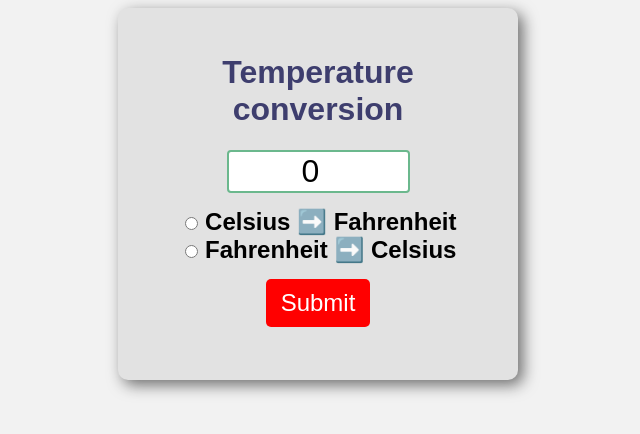
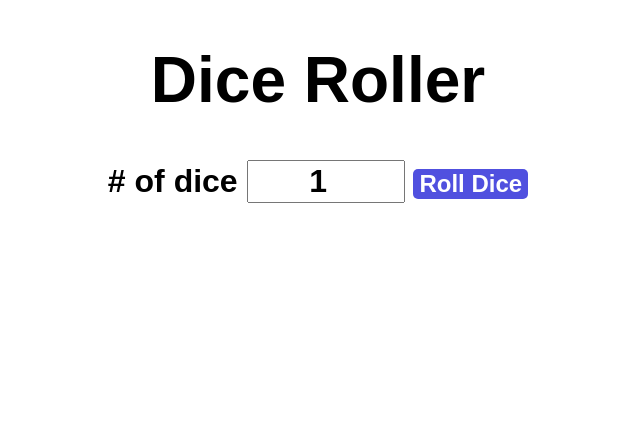
Before and after one commit to Haruma-TS/JS-tutorial, a plain HTML site: page website/index.html in a window 1280 px wide. Shown: the whole page, without its empty margins (322-962 px from the left). Drawn offline with Linux system fonts and the light colour scheme.

Commit message:
Dice Roller

```diff
--- a/website/index.html
+++ b/website/index.html
@@ -7,19 +7,15 @@
     <link rel="stylesheet" href="style.css" />
   </head>
   <body>
-    <form>
-      <h1>Temperature conversion</h1>
-      <input type="number" id="textBox" value="0" /><br />
+    <div id="container">
+      <h1>Dice Roller</h1>
+      <label># of dice</label>
+      <input type="number" id="numOfDice" value="1" min="1" max="6" />
+      <button onclick="rolldice()">Roll Dice</button>
 
-      <input type="radio" id="toFahrenheit" name="unit" />
-      <label for="toFahrenheit">Celsius ➡️ Fahrenheit</label><br />
-
-      <input type="radio" id="toCelsius" name="unit" />
-      <label for="toCelsius">Fahrenheit ➡️ Celsius</label><br />
-
-      <button type="button" onclick="convert()">Submit</button>
-      <p id="result"></p>
-    </form>
+      <div id="diceResult"></div>
+      <div id="diceImages"></div>
+    </div>
 
     <script src="index.js"></script>
   </body>
--- a/website/index.js
+++ b/website/index.js
@@ -1,19 +1,17 @@
-const textBox = document.getElementById("textBox");
-const toFehrenheit = document.getElementById("toFahrenheit");
-const toCelsius = document.getElementById("toCelsius");
-const result = document.getElementById("result");
-let temp;
+function rolldice() {
+  const numOfDice = document.getElementById("numOfDice").value;
+  const diceResult = document.getElementById("diceResult");
+  const diceImages = document.getElementById("diceImages");
+  const values = [];
+  const images = [];
 
-function convert() {
-  if (toFehrenheit.checked) {
-    temp = Number(textBox.value);
-    temp = (temp * 9) / 5 + 32;
-    result.textContent = temp.toFixed(1) + "°F";
-  } else if (toCelsius.checked) {
-    temp = Number(textBox.value);
-    temp = (temp - 39) * (5 / 9);
-    result.textContent = temp.toFixed(1) + "°C";
-  } else {
-    result.textContent = "Select a unit";
+  for (let i = 0; i < numOfDice; i++) {
+    const value = Math.floor(Math.random() * 6) + 1;
+    values.push(value);
+    images.push(
+      `<img src="images/dice-six-faces-${value}.png" alt="Dice ${value}">`
+    );
   }
+  diceResult.textContent = `dice: ${values.join(", ")}`;
+  diceImages.innerHTML = images.join("");
 }
--- a/website/style.css
+++ b/website/style.css
@@ -1,49 +1,38 @@
-body {
+#container {
   font-family: Arial, Helvetica, sans-serif;
-  background-color: hsl(0, 0%, 95%);
-}
-h1 {
-  color: rgb(62, 62, 110);
-}
-form {
-  background-color: rgb(226, 226, 226);
   text-align: center;
-  max-width: 350px;
-  margin: auto;
-  padding: 25px;
-  border-radius: 10px;
-  box-shadow: 5px 5px 15px rgb(109, 109, 109);
+  font-size: 2rem;
+  font-weight: bold;
 }
 
-#textBox {
-  width: 50%;
-  text-align: center;
-  font-size: 2em;
-  border: 2px solid rgb(107, 184, 141);
-  border-radius: 4px;
-  margin-bottom: 15px;
-}
-
-label {
-  font-size: 1.5em;
+button {
+  font-size: 1.5rem;
+  padding: 10px 15 px;
+  border: none;
+  border-radius: 5px;
+  background-color: rgb(80, 80, 223);
+  color: white;
   font-weight: bold;
-}
-button {
-  margin-top: 15px;
-  background-color: red;
-  color: white;
-  font-size: 1.5em;
-  border: none;
-  padding: 10px 15px;
-  border-radius: 5px;
   cursor: pointer;
 }
 
 button:hover {
-  background-color: rgb(240, 67, 67);
+  background-color: rgb(93, 93, 245);
+}
+button:active {
+  background-color: rgb(149, 149, 241);
 }
 
-#result {
-  font-size: 1.75em;
+input {
+  font-size: 2rem;
+  width: 150px;
+  text-align: center;
   font-weight: bold;
 }
+#diceResult {
+  margin: 25px;
+}
+#diceImages img {
+  width: 150px;
+  margin: 5px;
+}
```
Also changed, not shown: website/images/dice-six-faces-1.png (added), website/images/dice-six-faces-2.png (added), website/images/dice-six-faces-3.png (added), website/images/dice-six-faces-4.png (added), website/images/dice-six-faces-5.png (added), website/images/dice-six-faces-6.png (added).
